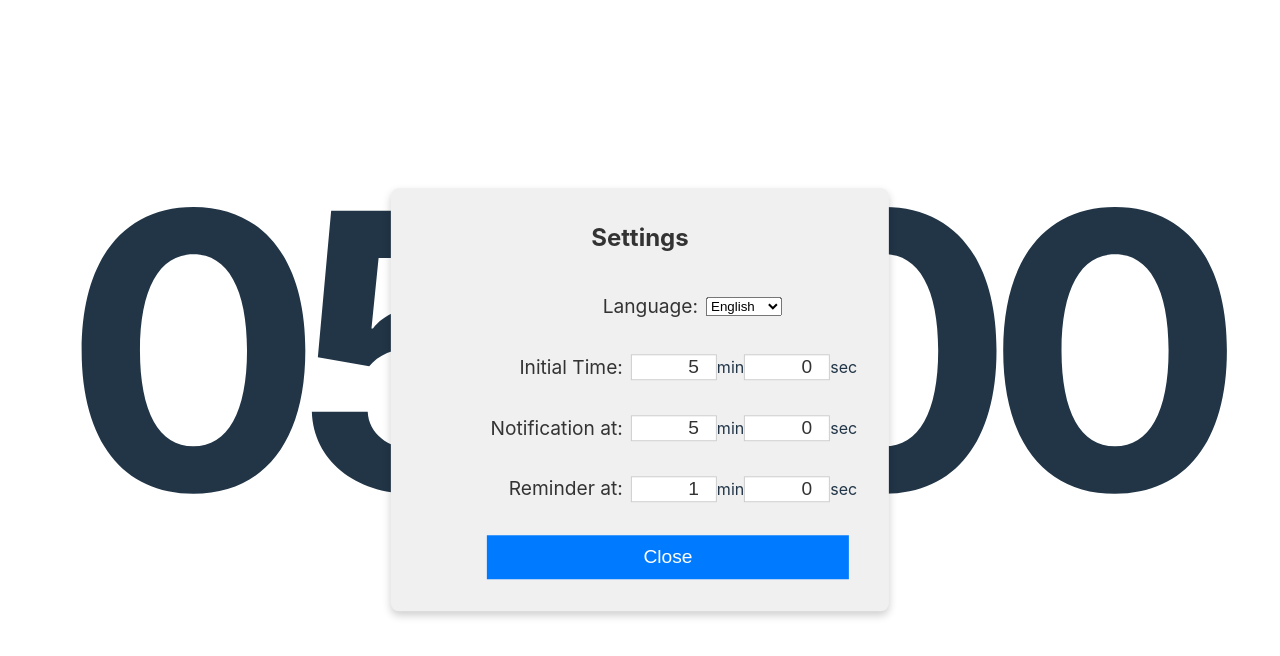
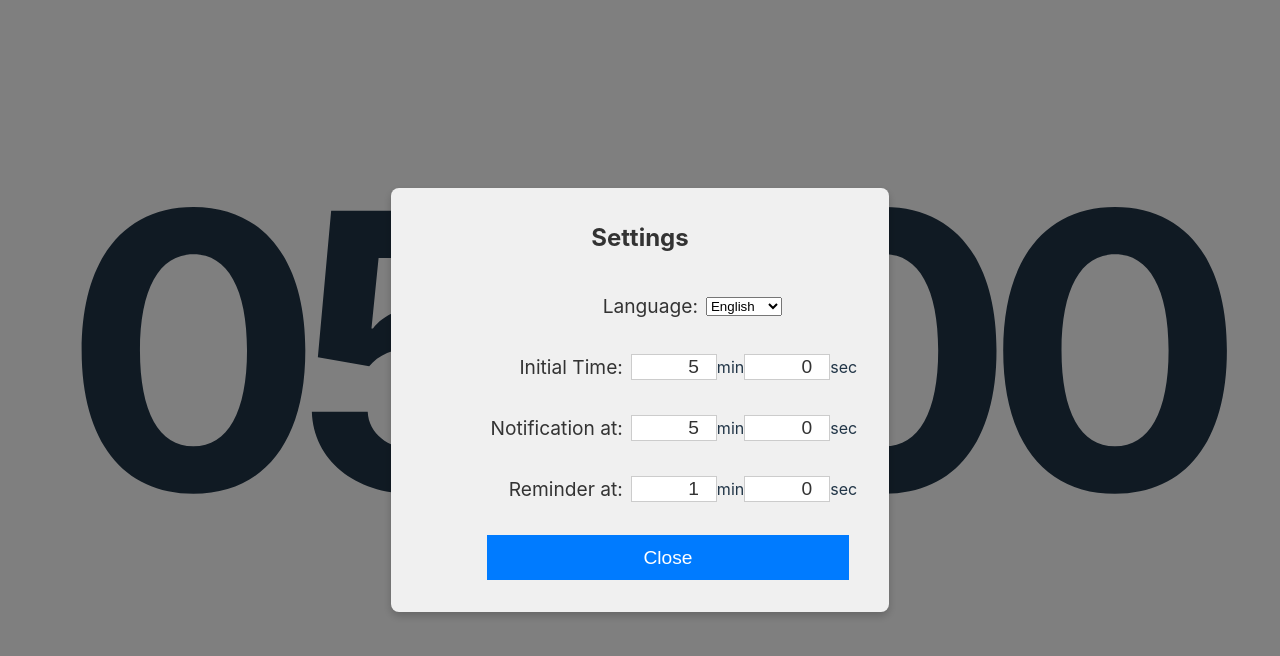
Before and after one commit to harunyan/LT_Timer_web, a React (Vite) app: page / in a window 1280 px wide. Both pictures are taken after a click on the button "⚙️". Shown: the top 656 px of the page. Built offline with nearby package versions, Linux system fonts and the light colour scheme.

Commit message:
設定ボタン（歯車ボタン）をクリックすると、設定画面が開くようなアニメーションとした

```diff
--- a/src/App.css
+++ b/src/App.css
@@ -112,11 +112,28 @@ button:last-child {
 }
 
 /* 設定パネルのスタイル */
+.settings-panel-wrapper {
+  position: fixed;
+  top: 0;
+  left: 0;
+  width: 100%;
+  height: 100%;
+  display: flex;
+  justify-content: center;
+  align-items: center;
+  background-color: rgba(0, 0, 0, 0.5);
+  z-index: 999;
+  opacity: 0;
+  visibility: hidden;
+  transition: opacity 0.3s ease, visibility 0.3s ease;
+}
+
+.settings-panel-wrapper.active {
+  opacity: 1;
+  visibility: visible;
+}
+
 .settings-panel {
-  position: fixed;
-  top: 50%;
-  left: 50%;
-  transform: translate(-50%, -50%);
   background-color: #f0f0f0; /* ライトモードの背景色 */
   padding: 2rem;
   border-radius: 8px;
@@ -125,6 +142,13 @@ button:last-child {
   display: flex;
   flex-direction: column;
   gap: 1rem;
+  transform: scale(0);
+  transform-origin: bottom right;
+  transition: transform 0.3s ease-out;
+}
+
+.settings-panel-wrapper.active .settings-panel {
+  transform: scale(1);
 }
 
 .settings-panel .control-group {
--- a/src/App.tsx
+++ b/src/App.tsx
@@ -179,8 +179,8 @@ function App() {
         onError={(e) => handleAudioError(e, import.meta.env.BASE_URL + englishTranslations.remindSoundFile)}
       ></audio>
 
-      {showSettings && (
       <Settings
+        show={showSettings}
         initialMinutes={initialMinutes}
         setInitialMinutes={setInitialMinutes}
         initialSeconds={initialSeconds}
@@ -198,7 +198,6 @@ function App() {
         translations={translations}
         onClose={() => setShowSettings(false)}
       />
-      )}
     </div>
   );
 }
--- a/src/Settings.tsx
+++ b/src/Settings.tsx
@@ -6,6 +6,7 @@ interface Language {
 }
 
 interface SettingsProps {
+  show: boolean;
   initialMinutes: number;
   setInitialMinutes: (value: number) => void;
   initialSeconds: number;
@@ -25,6 +26,7 @@ interface SettingsProps {
 }
 
 const Settings: React.FC<SettingsProps> = ({
+  show,
   initialMinutes,
   setInitialMinutes,
   initialSeconds,
@@ -57,7 +59,14 @@ const Settings: React.FC<SettingsProps> = ({
     localStorage.setItem('language', newLanguage);
   };
 
+  const handleBackdropClick = (e: React.MouseEvent<HTMLDivElement>) => {
+    if (e.target === e.currentTarget) {
+      onClose();
+    }
+  };
+
   return (
+    <div className={`settings-panel-wrapper ${show ? 'active' : ''}`} onClick={handleBackdropClick}>
       <div className="settings-panel">
         <h2>{translations.settingsTitle || 'Settings'}</h2>
         <div className="control-group">
@@ -159,6 +168,7 @@ const Settings: React.FC<SettingsProps> = ({
         </div>
         <button onClick={onClose}>{translations.closeButton || 'Close'}</button>
       </div>
+    </div>
   );
 };
 
```
Lines whose indentation alone changed are shown as unchanged.
